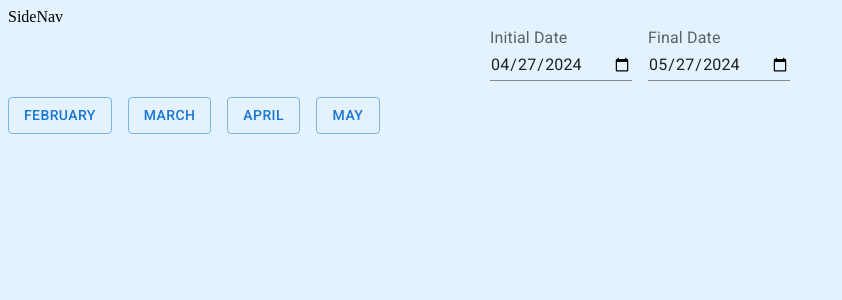
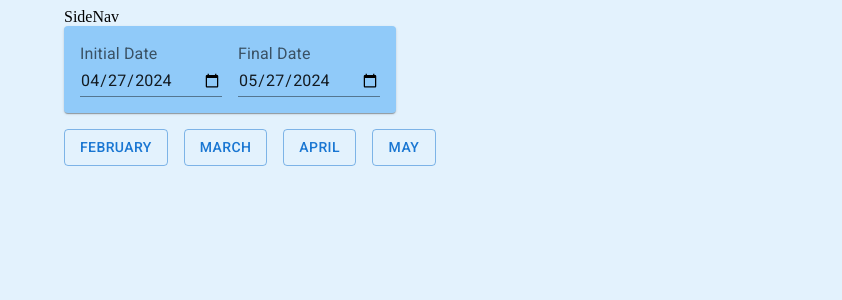
Before and after one commit to zhenriquegomes/fintech-dashboard, a React (Vite) app: page / in a window 1280 px wide. Shown: the top 300 px of the page, without its empty margins (0-842 px from the left). Built offline with nearby package versions, Linux system fonts and the light colour scheme; no server answers.

Commit message:
feat: adjust general style

```diff
--- a/src/App.tsx
+++ b/src/App.tsx
@@ -1,16 +1,17 @@
+import { Box, Container } from "@mui/material";
 import Header from "./components/Header";
 import SideNav from "./components/SideNav";
 import Resumo from "./pages/Resumo";
 
 function App() {
 	return (
-		<div>
+		<Container>
 			<SideNav />
-			<main>
+			<Box>
 				<Header />
 				<Resumo />
-			</main>
-		</div>
+			</Box>
+		</Container>
 	);
 }
 
--- a/src/components/DataRange.tsx
+++ b/src/components/DataRange.tsx
@@ -1,27 +1,31 @@
-import { Input, InputLabel, Stack } from "@mui/material";
+import { Box, Input, InputLabel, Paper, Stack } from "@mui/material";
 import useSales from "../hooks/useSales";
 
 const DateRange = () => {
 	const { initialDate, setInitialDate, finalDate, setFinalDate } = useSales();
 	return (
-		<Stack direction="row" spacing={2} justifyContent="center">
-			<div>
+		<Paper
+			sx={{ width: "fit-content", padding: 2, backgroundColor: "#90caf9" }}
+		>
+			<Stack direction="row" spacing={2}>
+				<Box>
 					<InputLabel>Initial Date</InputLabel>
 					<Input
 						type="date"
 						value={initialDate}
 						onChange={({ target }) => setInitialDate(target.value)}
 					/>
-			</div>
-			<div>
+				</Box>
+				<Box>
 					<InputLabel>Final Date</InputLabel>
 					<Input
 						type="date"
 						value={finalDate}
 						onChange={({ target }) => setFinalDate(target.value)}
 					/>
-			</div>
+				</Box>
 			</Stack>
+		</Paper>
 	);
 };
 
--- a/src/components/Header.tsx
+++ b/src/components/Header.tsx
@@ -4,7 +4,7 @@ import Months from "./Months";
 
 const Header = () => {
 	return (
-		<Stack spacing={2} justifyContent="center">
+		<Stack spacing={2} justifyContent="center" marginBottom={2}>
 			<DateRange />
 			<Months />
 		</Stack>
```
Lines whose indentation alone changed are shown as unchanged.
